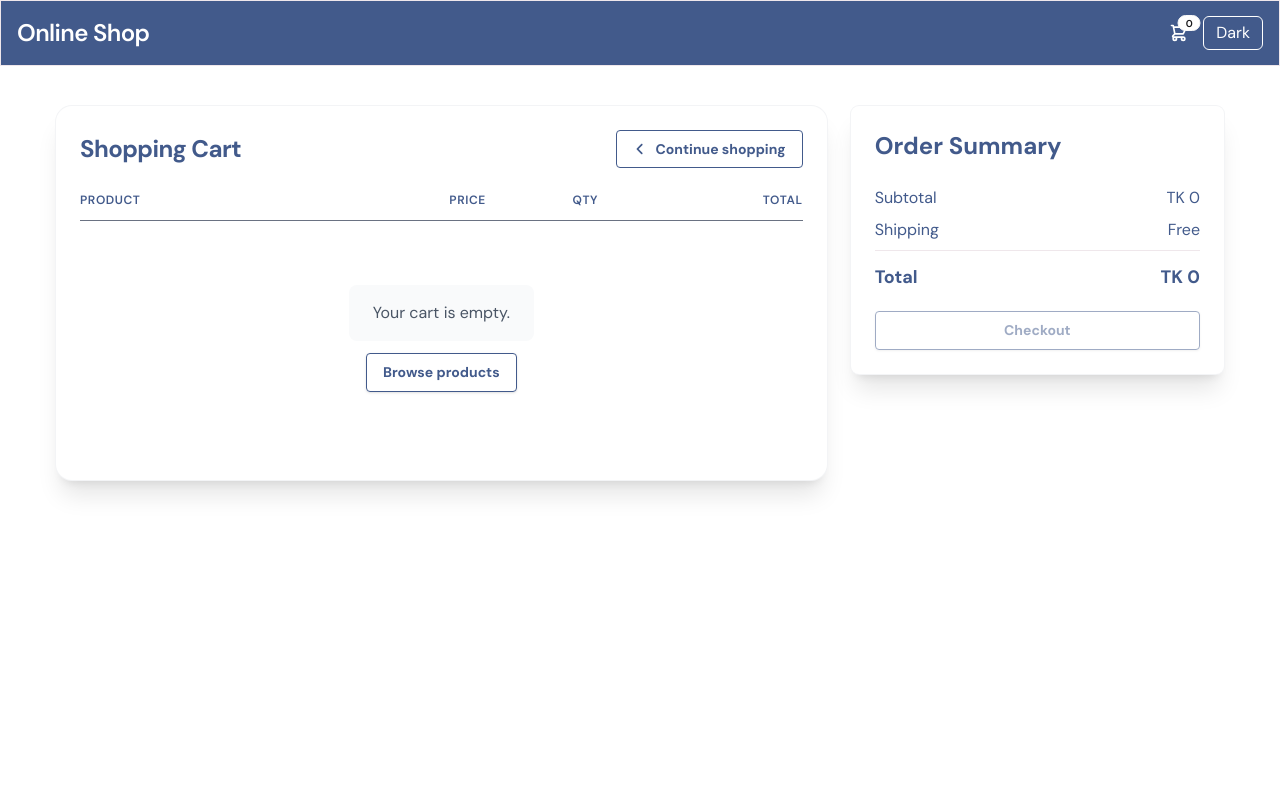
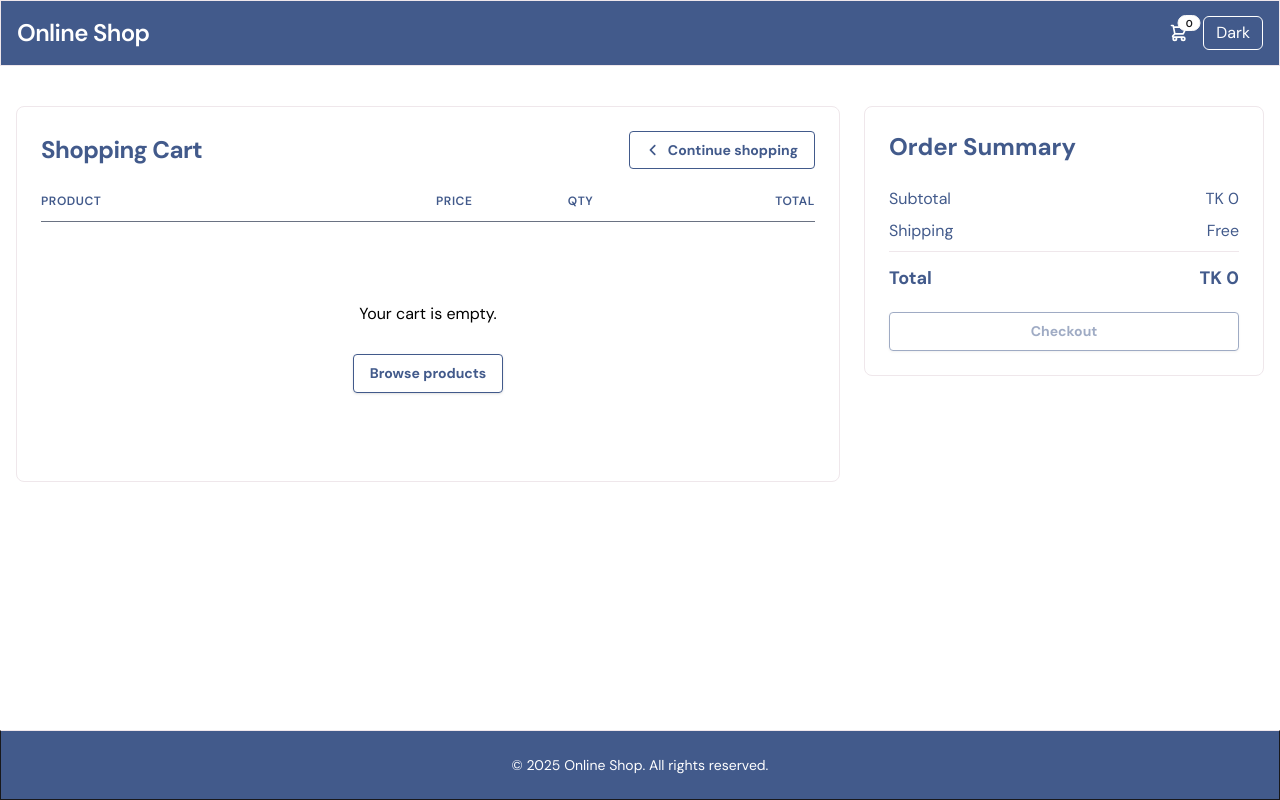
Before and after one commit to MDShakibul/online-products, a Next.js app: page /cart in a window 1280 px wide. Built offline with nearby package versions, Linux system fonts and the light colour scheme.

Commit message:
feat: Enhance CartPage layout and styling; add Footer and ThemeToggle components

```diff
--- a/app/(store)/cart/page.jsx
+++ b/app/(store)/cart/page.jsx
@@ -54,10 +54,10 @@ export default function CartPage() {
 	};
 
 	return (
-		<div className="sm:p-6 md:p-10">
-			<div className="container grid w-full max-w-6xl grid-cols-1 gap-6 md:grid-cols-3">
+		<div className="container sm:p-6 md:p-10">
+			<div className="grid grid-cols-1 gap-6 md:grid-cols-3">
 				{/* Cart Items */}
-				<section className="md:col-span-2 rounded-2xl bg-card p-4 sm:p-6 shadow-xl ring-1 ring-gray-100">
+				<section className="md:col-span-2 bg-card p-4 sm:p-6 rounded-lg border border-gray">
 					<div className="mb-4 sm:mb-6 flex flex-col gap-3 sm:flex-row sm:items-center sm:justify-between">
 						<h1 className="text-2xl sm:text-3xl md:text-2xl font-bold tracking-tight color-primary">
 							Shopping Cart
@@ -94,7 +94,7 @@ export default function CartPage() {
 
 					{!hasItems ? (
 						<div className="flex flex-col items-center justify-center gap-3 py-12 sm:py-16 text-center">
-							<div className="rounded-lg bg-gray-50 px-4 sm:px-6 py-3 sm:py-4 text-gray-600 text-sm sm:text-base">
+							<div className=" px-4 sm:px-6 py-3 sm:py-4 text-text-dark text-sm sm:text-base">
 								Your cart is empty.
 							</div>
 							<Link
@@ -155,7 +155,7 @@ export default function CartPage() {
 										{/* Qty controls */}
 										<div className="flex items-center gap-2 sm:gap-3">
 											<button
-												className="h-9 w-9 sm:h-10 sm:w-10 rounded-lg border border-gray-300 text-lg leading-none transition hover:bg-gray-50 active:scale-[.98] cursor-pointer text-secondary"
+												className="h-9 w-9 sm:h-10 sm:w-10 rounded-lg border border-gray-300 text-lg leading-none transition active:scale-[.98] cursor-pointer text-secondary"
 												onClick={() => dispatch(decreaseQuantity(item.id))}
 												aria-label={`Decrease quantity of ${item.title}`}
 											>
@@ -165,7 +165,7 @@ export default function CartPage() {
 												{item.quantity}
 											</span>
 											<button
-												className="h-9 w-9 sm:h-10 sm:w-10 rounded-lg border border-gray-300 text-lg leading-none transition hover:bg-gray-50 active:scale-[.98] cursor-pointer text-secondary"
+												className="h-9 w-9 sm:h-10 sm:w-10 rounded-lg border border-gray-300 text-lg leading-none transition active:scale-[.98] cursor-pointer text-secondary"
 												onClick={() => dispatch(increaseQuantity(item.id))}
 												aria-label={`Increase quantity of ${item.title}`}
 											>
@@ -185,7 +185,7 @@ export default function CartPage() {
 				</section>
 
 				{/* Summary / Checkout */}
-				<aside className="md:sticky md:top-20 h-fit rounded-lg bg-card p-4 sm:p-6 shadow-xl ring-1 ring-gray-100 self-start">
+				<aside className="md:sticky md:top-20 h-fit bg-card p-4 sm:p-6 rounded-lg border border-gray self-start">
 					<h2 className="text-lg sm:text-xl md:text-2xl font-bold color-primary">
 						Order Summary
 					</h2>
--- a/app/(store)/success/page.jsx
+++ b/app/(store)/success/page.jsx
@@ -7,7 +7,7 @@ import { IoHomeOutline } from "react-icons/io5";
 
 export default function PaymentSuccessPage() {
   return (
-    <main className="h-[90vh] bg-background relative overflow-hidden">
+    <main className="h-[80vh] bg-background relative overflow-hidden">
 
       <section className="relative z-10 mx-auto flex min-h-full max-w-2xl flex-col items-center justify-center px-6 py-10 text-center">
 
--- a/app/layout.jsx
+++ b/app/layout.jsx
@@ -2,6 +2,7 @@ import Navbar from '@/components/Navbar';
 import './globals.css';
 import Providers from './providers';
 import { DM_Sans } from 'next/font/google';
+import Footer from '@/components/Footer';
 
 const dm_sans = DM_Sans({ subsets: ['latin'] });
 
@@ -13,12 +14,14 @@ export const metadata = {
 export default function RootLayout({ children }) {
 	return (
 		<html lang="en" suppressHydrationWarning>
-      <body className={`min-h-screen ${dm_sans.className} bg-primary`} data-new-gr-c-s-check-loaded="14.1259.0" data-gr-ext-installed="" cz-shortcut-listen="true">
-      <Providers>
-        <Navbar />
-        <main>{children}</main>
-      </Providers>
-      </body>
-    </html>
+  <body className={`${dm_sans.className} bg-primary min-h-dvh flex flex-col`} data-new-gr-c-s-check-loaded="14.1260.0" data-gr-ext-installed="" cz-shortcut-listen="true">
+    <Providers>
+      <Navbar />
+      <main className="flex-1">{children}</main>
+      <Footer />
+    </Providers>
+  </body>
+</html>
+
 	);
 }
--- /dev/null
+++ b/components/Footer.jsx
@@ -0,0 +1,9 @@
+export default function Footer() {
+  return (
+    <footer className="border border-t-gray bg-nav">
+      <div className="container px-4 py-6 text-sm text-white text-center">
+        © {new Date().getFullYear()} Online Shop. All rights reserved.
+      </div>
+    </footer>
+  );
+}
--- a/components/Home.jsx
+++ b/components/Home.jsx
@@ -155,8 +155,10 @@ export default function Home({ products = [] }) {
 				) : (
 					<>
 						<TopPicks products={products} />
+						<h2 className="text-lg font-semibold text-text-dark my-2">All Products</h2>
+			<div className="w-full h-px bg-gray-300"></div>
 
-						<ul className="grid items-stretch gap-3 sm:grid-cols-2 md:grid-cols-2 lg:grid-cols-3 xl:grid-cols-3">
+						<ul className="grid items-stretch gap-3 sm:grid-cols-2 md:grid-cols-2 lg:grid-cols-3 xl:grid-cols-3 mt-4">
 							{filteredProducts.map((product) => (
 								<ProductCard key={product.id} product={product} />
 							))}
--- a/components/Modal/ConfirmModal.jsx
+++ b/components/Modal/ConfirmModal.jsx
@@ -37,17 +37,17 @@ const ConfirmModal = ({
 
 			<div
 				ref={dialogRef}
-				className="relative z-10 w-full max-w-md rounded-xl bg-white p-5 shadow-2xl ring-1 ring-black/10"
+				className="relative z-10 w-full max-w-md bg-background rounded-lg border border-gray p-5 shadow-2xl ring-1 ring-black/10"
 			>
 				<h3 id="confirm-title" className="text-lg font-bold color-primary">
 					{title}
 				</h3>
-				<p className="mt-2 text-sm text-gray-600">{message}</p>
+				<p className="mt-2 text-sm text-text-dark">{message}</p>
 
 				<div className="mt-5 flex items-center justify-end gap-2">
 					<button
 						type="button"
-						className="rounded-lg border border-gray-300 px-4 py-2 text-sm font-semibold text-gray-700 hover:bg-gray-50 cursor-pointer"
+						className="rounded-lg border border-gray-300 px-4 py-2 text-sm font-semibold text-text-dark cursor-pointer"
 						onClick={onCancel}
 					>
 						{cancelText}
--- /dev/null
+++ b/components/ThemeToggle.jsx
@@ -0,0 +1,42 @@
+import React from "react";
+
+const ThemeToggle = ({ theme, setTheme }) => {
+  const isDark = theme === "dark";
+  return (
+    <button
+      type="button"
+      aria-label="Toggle dark mode"
+      aria-pressed={isDark}
+      onClick={() => setTheme(isDark ? "light" : "dark")}
+      className="relative inline-flex h-7 w-14 items-center rounded-full border px-1
+                 bg-slate-900/10 dark:bg-white/10
+                 border-slate-300/60 dark:border-slate-700/60
+                 transition-colors focus:outline-none"
+    >
+      {/* Sun (light) */}
+      <svg
+        className={`absolute left-2 h-4 w-4 text-yellow-400 transition-opacity ${isDark ? "opacity-0" : "opacity-100"}`}
+        viewBox="0 0 24 24" fill="none" stroke="currentColor" strokeWidth="2"
+      >
+        <circle cx="12" cy="12" r="4" />
+        <path d="M12 2v2m0 16v2M22 12h-2M4 12H2m15.07-7.07-1.41 1.41M8.34 17.66l-1.41 1.41m0-12.72 1.41 1.41m9.32 9.32 1.41 1.41" />
+      </svg>
+
+      {/* Moon (dark) */}
+      <svg
+        className={`absolute right-2 h-4 w-4 text-slate-200 transition-opacity ${isDark ? "opacity-100" : "opacity-0"}`}
+        viewBox="0 0 24 24" fill="none" stroke="currentColor" strokeWidth="2"
+      >
+        <path d="M21 12.79A9 9 0 1 1 11.21 3 7 7 0 0 0 21 12.79z" />
+      </svg>
+
+      {/* Knob */}
+      <span
+        className={`absolute h-5 w-5 rounded-full bg-white dark:bg-slate-900 shadow
+                    transform transition-transform ${isDark ? "translate-x-7" : "translate-x-0"}`}
+      />
+    </button>
+  );
+};
+
+export default ThemeToggle;
--- a/components/TopPicks.jsx
+++ b/components/TopPicks.jsx
@@ -11,9 +11,10 @@ export default function TopPicks({ products = [] }) {
 
 	return (
 		<section className="mb-6 space-y-3">
-			<h2 className="text-lg font-semibold text-text-dark">Top 10 Picks</h2>
+			<h2 className="text-lg font-semibold text-text-dark mb-2">Top 10 Product Finder</h2>
+			<div className="w-full h-px bg-gray-300"></div>
 
-			<div className="grid gap-3 grid-cols-1 sm:grid-cols-2 md:grid-cols-3 lg:grid-cols-5 xl:grid-cols-5">
+			<div className="grid gap-3 grid-cols-1 sm:grid-cols-2 md:grid-cols-3 lg:grid-cols-5 xl:grid-cols-5 mt-4">
 				{picks.map((pick) => (
 					<Link
 						key={pick.id}
```
